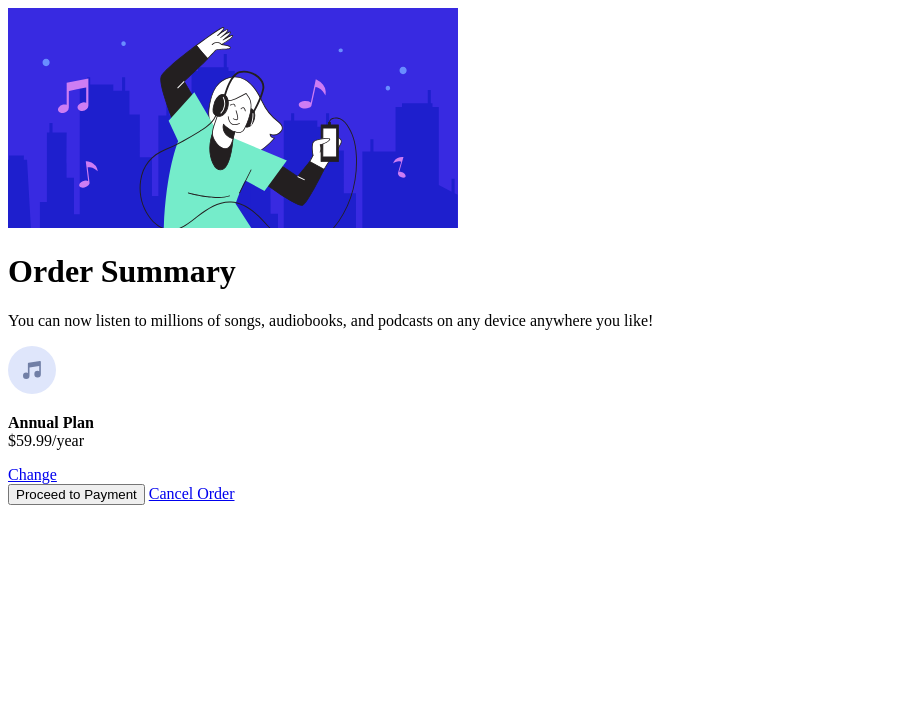
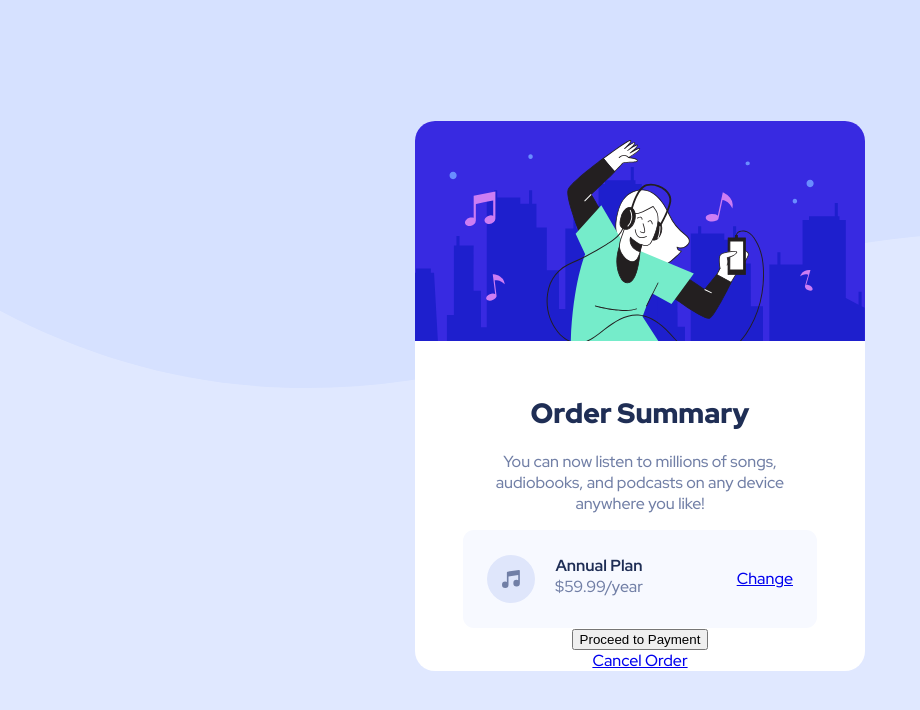
Before and after one commit to Mabchir/order_summary_component_challenge, a plain HTML site: page index.html in a window 1280 px wide. Shown: the whole page, without its empty margins (0-920 px from the left). Drawn offline with Linux system fonts and the light colour scheme.

Commit message:
Styling part 1
- background
- card
- main image
- title and description
- music icon and relevant text

```diff
--- a/index.html
+++ b/index.html
@@ -19,7 +19,11 @@
   <body>
     <main>
       <div class="card">
-        <img src="./images/illustration-hero.svg" alt="illustration-hero" />
+        <img
+          class="main-card-img"
+          src="./images/illustration-hero.svg"
+          alt="illustration-hero"
+        />
         <div class="card-body">
           <h1 class="title">Order Summary</h1>
 
@@ -29,14 +33,21 @@
           </p>
 
           <div class="plan">
-            <img src="./images/icon-music.svg" alt="music-icon" />
-            <p>
-              <b>Annual Plan</b> <br />
-              $59.99/year
-            </p>
+            <div class="plan-part1">
+              <img
+                class="music-img"
+                src="./images/icon-music.svg"
+                alt="music-icon"
+              />
+              <p>
+                <b>Annual Plan</b> <br />
+                $59.99/year
+              </p>
+            </div>
             <a href="#">Change</a>
           </div>
           <button>Proceed to Payment</button>
+          <br />
 
           <a href="#">Cancel Order</a>
         </div>
--- a/src/styles.css
+++ b/src/styles.css
@@ -0,0 +1,75 @@
+@import url("https://fonts.googleapis.com/css2?family=Red+Hat+Display:wght@500;700;900&display=swap");
+
+:root {
+  --font: "Red Hat Display", sans-serif;
+}
+
+body {
+  display: flex;
+  align-items: center;
+  justify-content: center;
+  background-color: hsl(225, 100%, 94%);
+  background-image: url(../images/pattern-background-desktop.svg);
+  background-repeat: no-repeat;
+  background-size: 100% auto;
+  min-height: 100vh;
+  font-family: var(--font);
+}
+
+.card {
+  width: 450px;
+  background-color: white;
+  border-radius: 20px;
+  margin: 24px;
+}
+
+.main-card-img {
+  border-radius: 20px 20px 0px 0px;
+}
+
+.card-body {
+  margin: 48px;
+  text-align: center;
+}
+
+.title {
+  font-style: normal;
+  font-weight: 900;
+  font-size: 28px;
+  color: #1f2e55;
+}
+
+.description {
+  color: #717fa6;
+  font-style: normal;
+  font-weight: 500;
+  font-size: 16px;
+}
+
+.plan {
+  display: flex;
+  background-color: #f7f9ff;
+  border-radius: 11px;
+  padding: 25px 24px 25px 24px;
+  justify-content: space-between;
+  align-items: center;
+}
+
+.plan-part1 {
+  display: flex;
+}
+
+.music-img {
+  width: 48px;
+  height: 48px;
+}
+
+.plan p {
+  margin: 0px;
+  color: #717fa6;
+  margin-left: 20px;
+}
+
+.plan b {
+  color: #1f2e55;
+}
```
